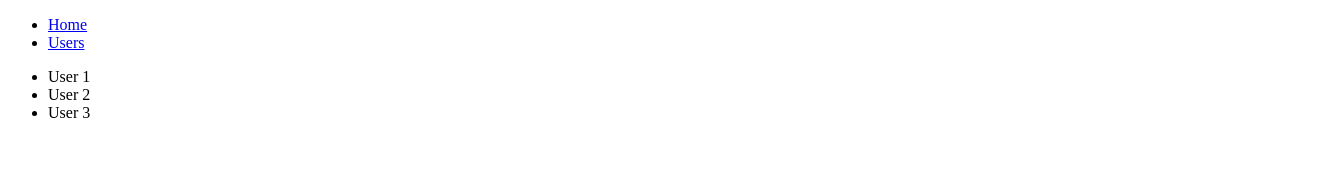
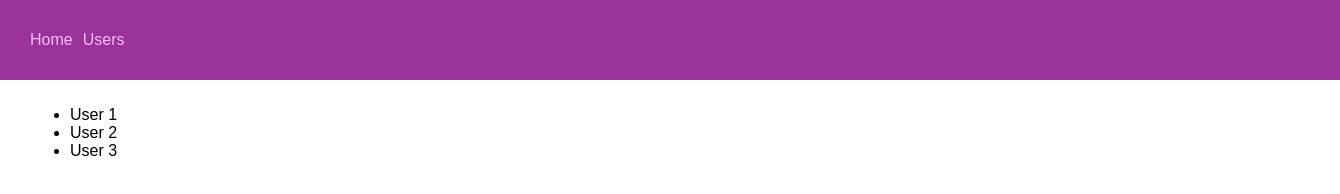
Before and after one commit to rubanero14/Node-Lessons-Section5-Assignment-3, a website: page views/Users.html in a window 1280 px wide. Shown: the whole page, 1340 px wide, since content can reach past the window. Drawn offline with Linux system fonts and the light colour scheme.

Commit message:
final push
final push

```diff
--- a/public/css/main.css
+++ b/public/css/main.css
@@ -0,0 +1,44 @@
+body {
+    margin: 0;
+    padding: 0;
+    font-family: sans-serif;
+}
+
+header {
+    width: 100%;
+    height: 10vh;
+    background-color: rgba(128, 0, 128, 0.795);
+    padding: 0 30px;
+}
+
+nav {
+    height: 100%;
+    display: flex;
+    align-items: center;
+}
+
+nav ul {
+    list-style: none;
+    margin: 0;
+    padding: 0;
+    display: flex;
+}
+
+nav li a {
+    text-decoration: none;
+    color: rgb(246, 187, 246);
+    margin-right: 10px;
+}
+
+nav li a:active,
+nav li a:hover,
+nav li a.active {
+    text-decoration: none;
+    color: #fff;
+    margin-right: 5px;
+}
+
+main {
+    padding: 10px 30px;
+    margin: 0;
+}
--- a/views/Users.html
+++ b/views/Users.html
@@ -4,6 +4,7 @@
     <meta charset="UTF-8">
     <meta http-equiv="X-UA-Compatible" content="IE=edge">
     <meta name="viewport" content="width=device-width, initial-scale=1.0">
+    <link rel="stylesheet" href="/css/main.css">
     <title>Users</title>
 </head>
 <body>
@@ -19,10 +20,12 @@
             </ul>
         </nav>
     </header>
-    <ul>
-        <li>User 1</li>
-        <li>User 2</li>
-        <li>User 3</li>
-    </ul>
+    <main>
+        <ul>
+            <li>User 1</li>
+            <li>User 2</li>
+            <li>User 3</li>
+        </ul>
+    </main>
 </body>
 </html>
```
Also changed, not shown: views/404.html (+5 -2 lines), views/Home.html (+4 -2 lines), public/css/users.css (deleted).
